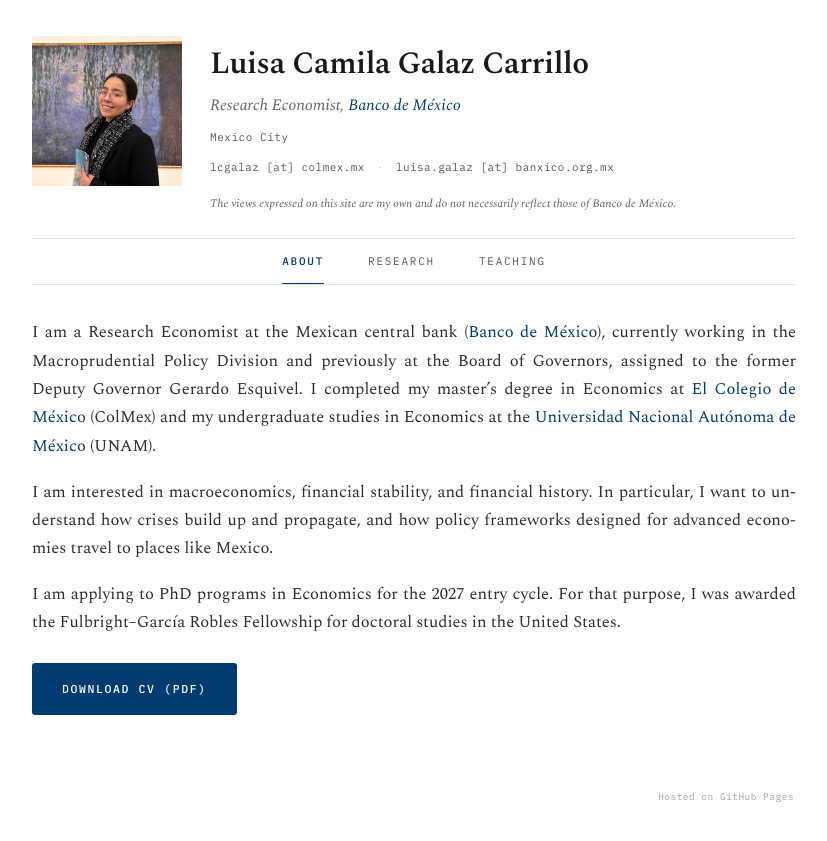
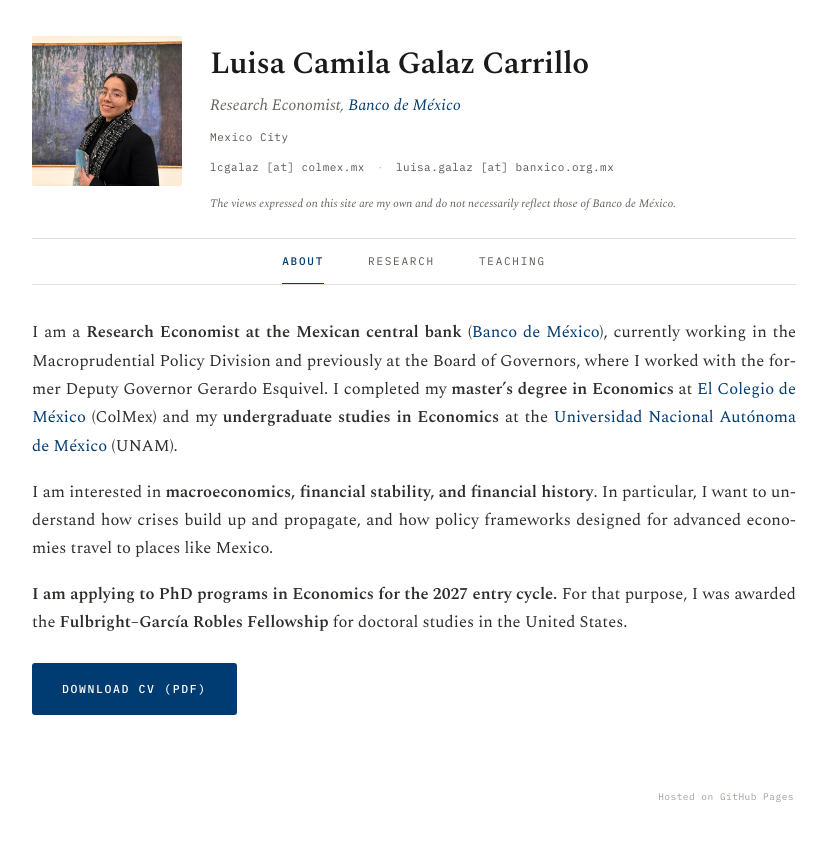
Before and after one commit to lcgalaz/lcgalaz.github.io, a Jekyll site: the page built from index.md, in a window 1280 px wide. Shown: the top 841 px of the page, without its empty margins (226-1053 px from the left). Built offline with Jekyll 4.4.1, drawn with Linux system fonts in a browser that asks for light colours.

Commit message:
About: bold key phrases and switch to active voice for Board of Governors role
- Bold Research Economist title, degrees, research interests, PhD line, and
  Fulbright award for scannability
- Replace passive "assigned to" with active "where I worked with" to reflect
  merit rather than administrative allocation

Co-Authored-By: Claude Opus 4.7 (1M context) <noreply@anthropic.com>

```diff
--- a/index.md
+++ b/index.md
@@ -7,11 +7,11 @@ order: 0
 
 <div class="prose" markdown="1">
 
-I am a Research Economist at the Mexican central bank ([Banco de México](https://www.banxico.org.mx/){:target="_blank"}), currently working in the Macroprudential Policy Division and previously at the Board of Governors, assigned to the former Deputy Governor Gerardo Esquivel. I completed my master's degree in Economics at [El Colegio de México](https://www.colmex.mx/){:target="_blank"} (ColMex) and my undergraduate studies in Economics at the [Universidad Nacional Autónoma de México](https://www.economia.unam.mx/){:target="_blank"} (UNAM).
+I am a **Research Economist at the Mexican central bank** ([Banco de México](https://www.banxico.org.mx/){:target="_blank"}), currently working in the Macroprudential Policy Division and previously at the Board of Governors, where I worked with the former Deputy Governor Gerardo Esquivel. I completed my **master's degree in Economics** at [El Colegio de México](https://www.colmex.mx/){:target="_blank"} (ColMex) and my **undergraduate studies in Economics** at the [Universidad Nacional Autónoma de México](https://www.economia.unam.mx/){:target="_blank"} (UNAM).
 
-I am interested in macroeconomics, financial stability, and financial history. In particular, I want to understand how crises build up and propagate, and how policy frameworks designed for advanced economies travel to places like Mexico.
+I am interested in **macroeconomics, financial stability, and financial history**. In particular, I want to understand how crises build up and propagate, and how policy frameworks designed for advanced economies travel to places like Mexico.
 
-I am applying to PhD programs in Economics for the 2027 entry cycle. For that purpose, I was awarded the Fulbright–García Robles Fellowship for doctoral studies in the United States.
+**I am applying to PhD programs in Economics for the 2027 entry cycle.** For that purpose, I was awarded the **Fulbright–García Robles Fellowship** for doctoral studies in the United States.
 
 <a class="cv-btn" href="{{ '/documents/CV_Camila_Galaz.pdf' | relative_url }}" target="_blank" rel="noopener">Download CV (PDF)</a>
 
```
